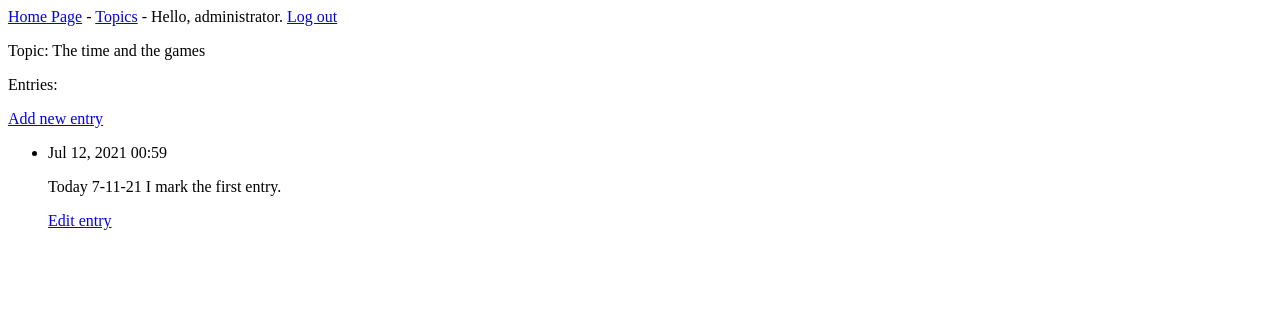
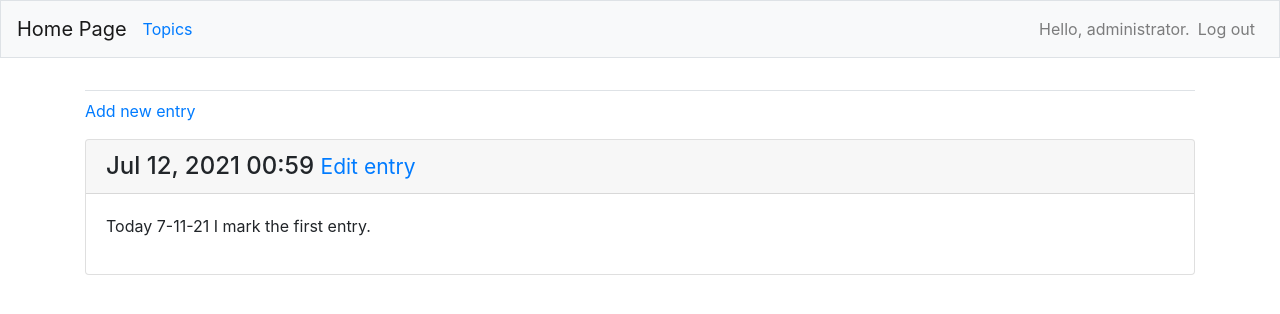
Before and after one commit to hectorolan/ex_django_heroku, a Django app: page /topics/1/ in a window 1280 px wide. Shown: the top 314 px of the page. Run offline with Django 3.2, Linux system fonts and the light colour scheme; a user stored in the database is signed in; data comes from the database, SQL or seed files in the repository; both versions use the stored data as it was after the commit; some libraries are stand-ins or nearby versions.

Commit message:
updating userinterface

```diff
--- a/django_heroku/settings.py
+++ b/django_heroku/settings.py
@@ -35,6 +35,7 @@ ALLOWED_HOSTS = []
 INSTALLED_APPS = [
     'django_heroku_webpage',
     'users',
+    'bootstrap4',
 
     'django.contrib.admin',
     'django.contrib.auth',
--- a/django_heroku_webpage/templates/django_heroku_webpage/base.html
+++ b/django_heroku_webpage/templates/django_heroku_webpage/base.html
@@ -1,12 +1,53 @@
-<p>
-<a href="{% url 'django_heroku_webpage:index' %}">Home Page</a> -
-<a href="{% url 'django_heroku_webpage:topics' %}">Topics</a> -
-{% if user.is_authenticated %}
-    Hello, {{ user.username }}.
-    <a href="{% url 'users:logout' %}">Log out</a>
-{% else %}
-    <a href="{% url 'users:register' %}">Register</a> -
-    <a href="{% url 'users:login' %}">Log in</a>
-{% endif %}
-</p>
-{% block content %}{% endblock content %}
+{% load bootstrap4 %}
+<!doctype html>
+<html lang="en">
+<head>
+    <meta charset="UTF-8">
+    <meta name="viewport" content="width=device-width, initial-scale=1, shrink-to-fit=no">
+    <title>Topics and Notes</title>
+
+    {% bootstrap_css %}
+    {% bootstrap_javascript jquery='full' %}
+</head>
+<body>
+    <nav class="navbar navbar-expand-md navbar-light bg-light mb-4 border">
+        <a class="navbar-brand" href="{% url 'django_heroku_webpage:index' %}">Home Page</a>
+        <button class="navbar-toggler" type="button" data-toggle="collapse" data-target="#navbarCollapse"
+                aria-controls="navbarCollapse" aria-expanded="false" aria-label="Toggle navigation">
+            <span class="navbar-toggler-icon"></span>
+        </button>
+            <div class="collapse navbar-collapse" id="navbarCollapse">
+                <ul class="navbar-nav mr-auto">
+                    <li class="nav-item">
+                        <a class="nav_link" href="{% url 'django_heroku_webpage:topics' %}">Topics</a>
+                    </li>
+                </ul>
+                <ul class="navbar-nav ml-auto">
+                    {% if user.is_authenticated %}
+                    <li class="nav-item">
+                        <span class="navbar-text">Hello, {{ user.username }}.</span>
+                    </li>
+                    <li class="nav-item">
+                        <a class="nav-link" href="{% url 'users:logout' %}">Log out</a>
+                    </li>
+                    {% else %}
+                    <li class="nav-item">
+                        <a class="nav-link" href="{% url 'users:register' %}">Register</a>
+                    </li>
+                    <li class="nav-item">
+                        <a class="nav-link" href="{% url 'users:login' %}">Log in</a>
+                    </li>
+                    {% endif %}
+                </ul>
+            </div>
+    </nav>
+    <main role="main" class="container">
+        <div class="pb-2 mb-2 border-bottom">
+            {% block page_header %}{% endblock page_header %}
+        </div>
+        <div>
+            {% block content %}{% endblock content %}
+        </div>
+    </main>
+</body>
+</html>
--- a/django_heroku_webpage/templates/django_heroku_webpage/topic.html
+++ b/django_heroku_webpage/templates/django_heroku_webpage/topic.html
@@ -1,21 +1,23 @@
 {% extends "django_heroku_webpage/base.html" %}
+{% block page-header %}
+    <h1> Topic: {{ topic }} </h1>
+{% endblock page-header %}
 {% block content %}
-    <p> Topic: {{ topic }} </p>
-    <p> Entries: </p>
     <p>
         <a href="{% url 'django_heroku_webpage:new_entry' topic.id %}">Add new entry</a>
     </p>
-    <ul>
-        {% for entry in entries %}
-            <li>
-                <p>{{ entry.date_added|date:'M d, Y H:i' }}</p>
-                <p>{{ entry.text|linebreaks }}</p>
-                <p>
-                    <a href="{% url 'django_heroku_webpage:edit_entry' topic.id %}">Edit entry</a>
-                </p>
-            </li>
-        {% empty %}
-            <li>No entries for this topic have been added.</li>
-        {% endfor %}
-    </ul>
+
+    {% for entry in entries %}
+        <div class="card mb-3">
+            <h4 class="card-header">
+                {{ entry.date_added|date:'M d, Y H:i' }}
+                <small><a href="{% url 'django_heroku_webpage:edit_entry' topic.id %}">Edit entry</a></small>
+            </h4>
+            <div class="card-body">
+                {{ entry.text|linebreaks }}
+            </div>
+        </div>
+    {% empty %}
+        <p>No entries for this topic have been added.</p>
+    {% endfor %}
 {% endblock content %}
```
Also changed, not shown: django_heroku_webpage/templates/django_heroku_webpage/index.html (+8 -3 lines), django_heroku_webpage/templates/django_heroku_webpage/topics.html (+9 -4 lines), users/templates/registration/login.html (+9 -3 lines), db.sqlite3.
